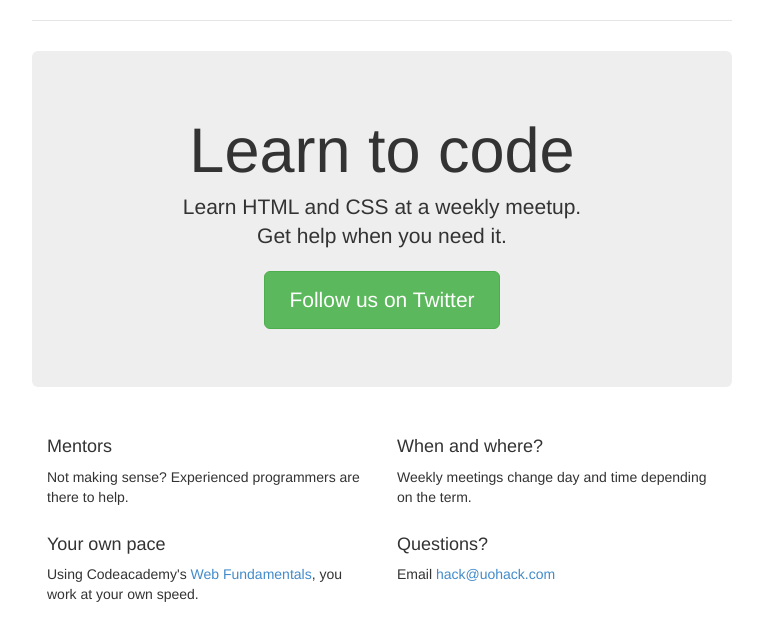
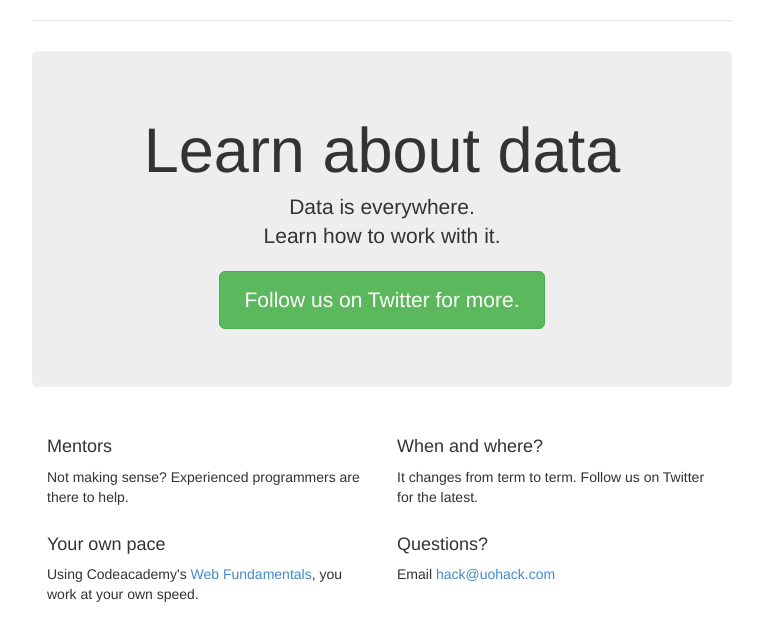
Before and after one commit to uohack/uohack.github.io, a Jekyll site: the page built from index.html, in a window 1280 px wide. Shown: the top 641 px of the page, without its empty margins (258-1021 px from the left). Built offline with Jekyll 4.4.1, drawn with Linux system fonts in a browser that asks for light colours.

Commit message:
update to data

```diff
--- a/index.html
+++ b/index.html
@@ -4,9 +4,9 @@ title: uohack
 ---
 
 <div class="jumbotron">
-    <h1>Learn to code</h1>
-    <p class="lead">Learn HTML and CSS at a weekly meetup.<br>Get help when you need it.</p>
-    <p><a class="btn btn-lg btn-success" href="https://twitter.com/uohack">Follow us on Twitter</a></p>
+    <h1>Learn about data</h1>
+    <p class="lead">Data is everywhere.<br>Learn how to work with it.</p>
+    <p><a class="btn btn-lg btn-success" href="https://twitter.com/uohack">Follow us on Twitter for more.</a></p>
   </div>
 
   <div class="row marketing">
@@ -20,7 +20,7 @@ title: uohack
 
     <div class="col-lg-6">
       <h4>When and where?</h4>
-      <p>Weekly meetings change day and time depending on the term.</p>
+      <p>It changes from term to term. Follow us on Twitter for the latest.</p>
 
       <h4>Questions?</h4>
       <p>Email <a href="mailto:hack@uohack.com">hack@uohack.com</a></p>
```
Also changed, not shown: .members/index.md (renamed from members/index.md), .resources/index.md (renamed from resources/index.md), .week1.md (renamed from week1.md).
